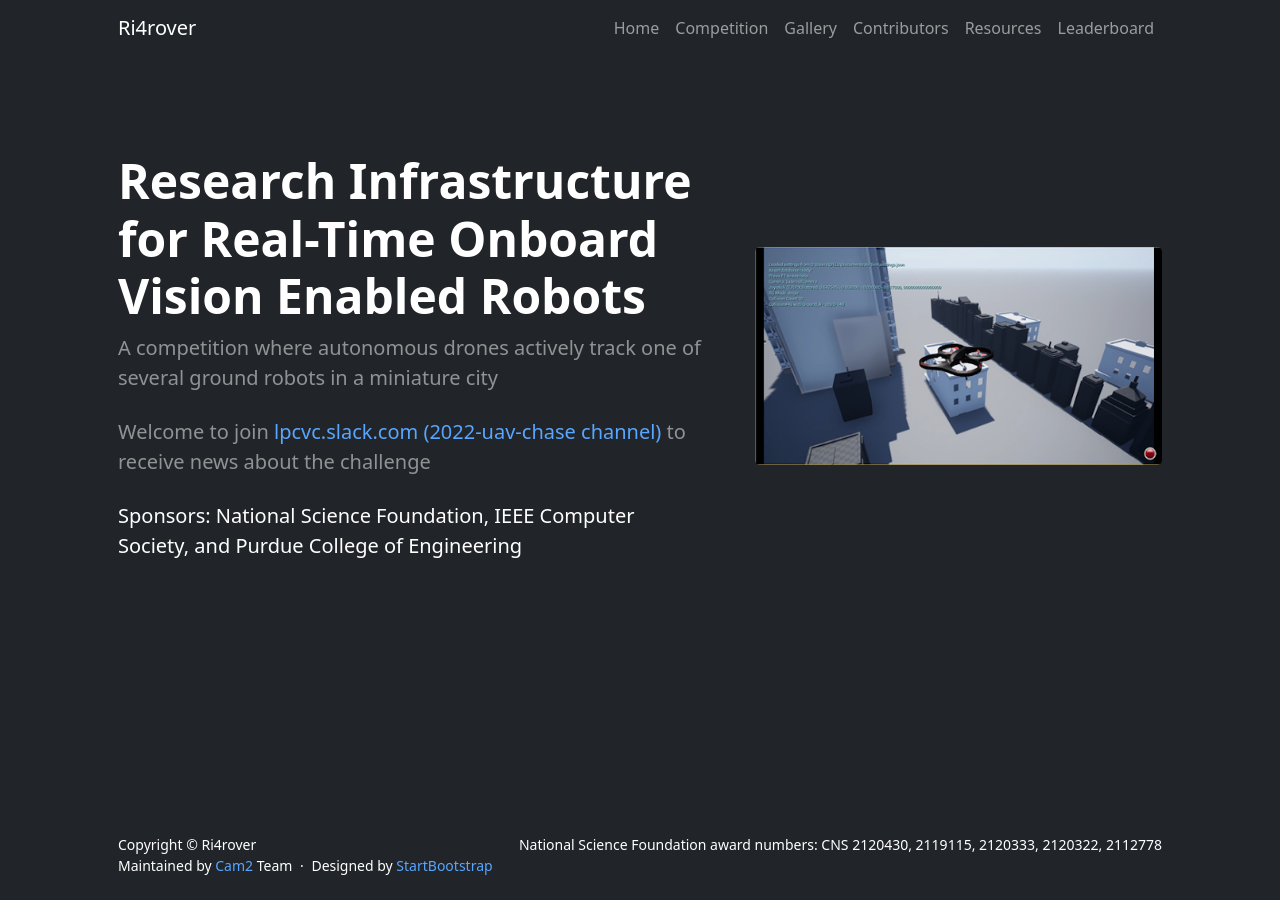
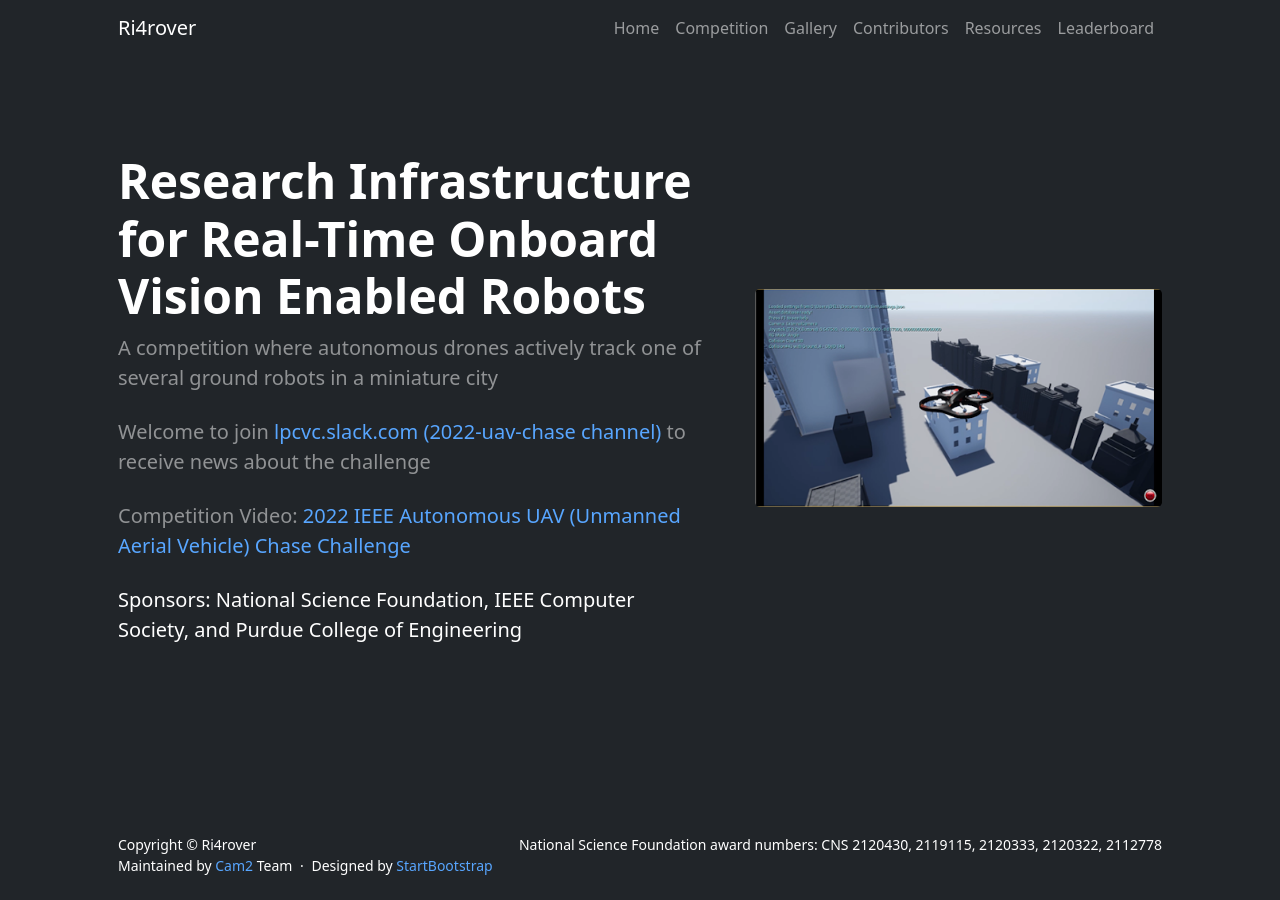
Before and after one commit to OliverQiang/Ri4rover, a Jekyll site: the page built from index.html, in a window 1280 px wide. Built offline with Jekyll 4.4.1, drawn with Linux system fonts in a browser that asks for light colours.

Commit message:
Update index.html

```diff
--- a/index.html
+++ b/index.html
@@ -15,7 +15,8 @@
                 <div class="my-5 text-center text-xl-start">
                     <h1 class="display-5 fw-bolder text-white mb-2">Research Infrastructure for Real-Time Onboard Vision Enabled Robots</h1>
                     <p class="lead fw-normal text-white-50 mb-4">A competition where autonomous drones actively track one of several ground robots in a miniature city</p>
-                    <p class="lead fw-normal text-white-50 mb-4">Welcome to join <a href="https://lpcvc.slack.com/join/shared_invite/enQtOTQzMzA5OTg0NzA0LTY4YjY2YmI2NmM0YTBhM[…]EwZjI4NTAxYTEyZTkyZmE4ZWVhZWQ0Y2NkOGFhZmY4NzI0YjU4OGUzMWUwNjE">lpcvc.slack.com (2022-uav-chase channel)</a> to receive news about the challenge</p>
+                    <p class="lead fw-normal text-white-50 mb-4">Welcome to join <a href="https://join.slack.com/t/lpcvc/shared_invite/zt-1fdowvmtf-YN3rg13WAni5FZ3sFKuN2Q">lpcvc.slack.com (2022-uav-chase channel)</a> to receive news about the challenge</p>
+		    <p class="lead fw-normal text-white-50 mb-4">Competition Video: <a href="https://youtu.be/paXhnAW12ts">2022 IEEE Autonomous UAV (Unmanned Aerial Vehicle) Chase Challenge</a> </p>
                     <p class="lead fw-normal text-white mb-2">Sponsors: National Science Foundation, IEEE Computer Society, and Purdue College of Engineering</p>
                 </div>
 		<!-- <iframe width="420" height="315"
```
